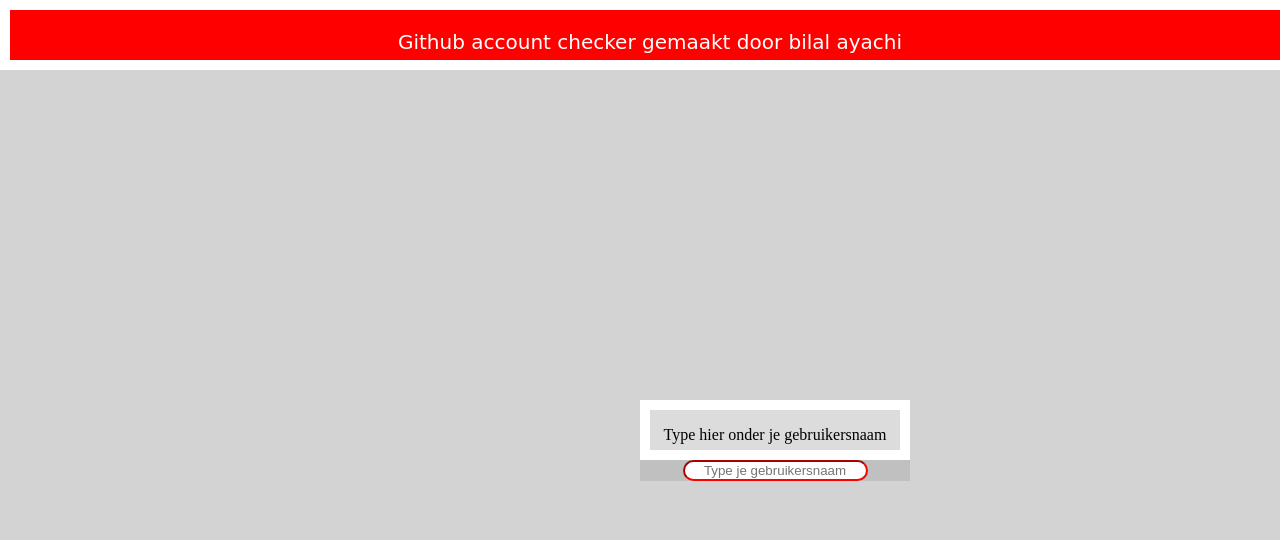
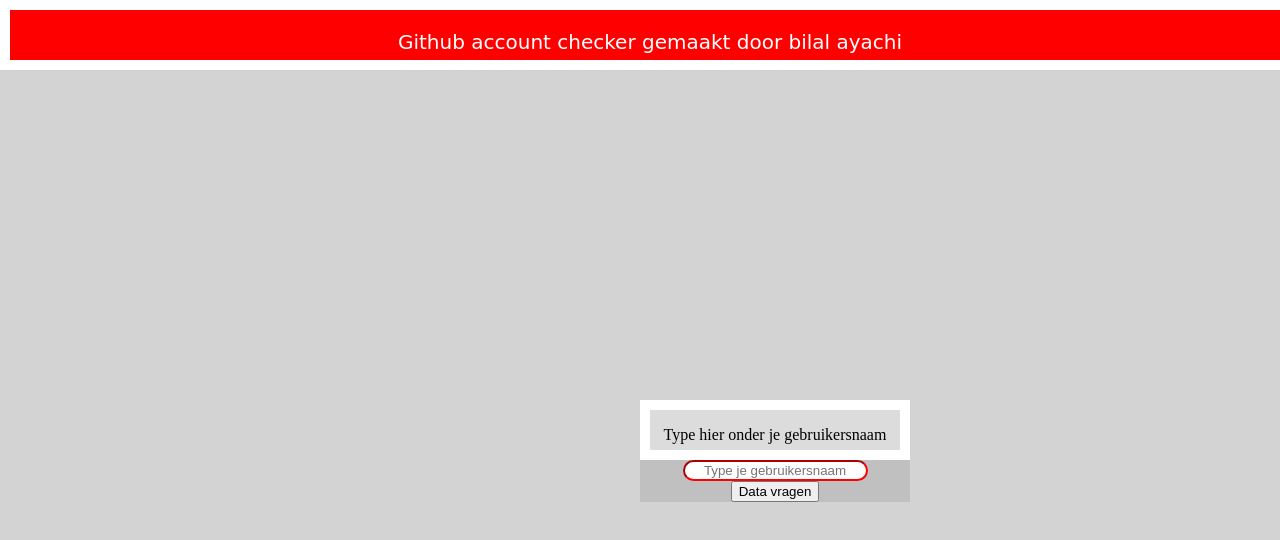
Before and after one commit to ayachi-code/github-checker, a website: page public/index.html in a window 1280 px wide. Drawn offline with Linux system fonts and the light colour scheme.

Commit message:
knop gemaakt

```diff
--- a/public/index.html
+++ b/public/index.html
@@ -19,7 +19,8 @@
         <div class="deinput">
 
           <div class="boven"><p>Type hier onder je gebruikersnaam</p></div>
-          <input type="text" name="zoek" id="zoeka" placeholder="Type je gebruikersnaam">
+          <input type="text" name="zoek" id="zoeka" placeholder="Type je gebruikersnaam"><br>
+          <button type="button" name="button">Data vragen</button>
 
           </div>
 
```
